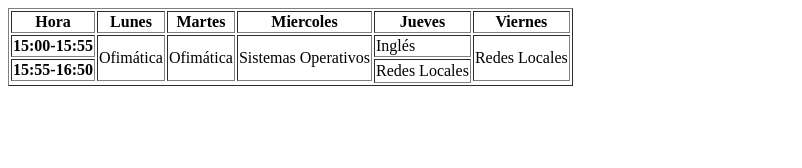
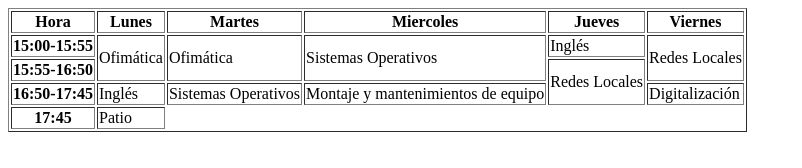
Before and after one commit to tramismu-stack/Web, a plain HTML site: page Horario/horario.html in a window 1280 px wide. Shown: the whole page, without its empty margins (0-802 px from the left). Drawn offline with Linux system fonts and the light colour scheme.

Commit message:
Horario Html mitad

```diff
--- a/Horario/horario.html
+++ b/Horario/horario.html
@@ -20,16 +20,24 @@
         <tbody>
             <tr>
                 <th>15:00-15:55</th>
-                <td rowspan="2">Ofimática</td>
+                <td rowspan="2">  Ofimática</td>
                 <td rowspan="2">Ofimática</td>
                 <td rowspan="2">Sistemas Operativos</td>
                 <td>Inglés</td>
                 <td rowspan="2">Redes Locales</td>
             </tr>
-            <th>15:55-16:50</th>
-            <td rowspan="2">Redes Locales</td>
+                <th>15:55-16:50</th>
+                <td rowspan="2">Redes Locales</td>
             <tr>
-
+                <th>16:50-17:45</th>
+                <td>Inglés</td>
+                <td>Sistemas Operativos</td>
+                <td>Montaje y mantenimientos de equipo</td>
+                <td>Digitalización</td>
+            </tr>
+            <tr>
+                <th>17:45</th>
+                <td>Patio</td>
             </tr>
         </tbody>
     </table>
```
